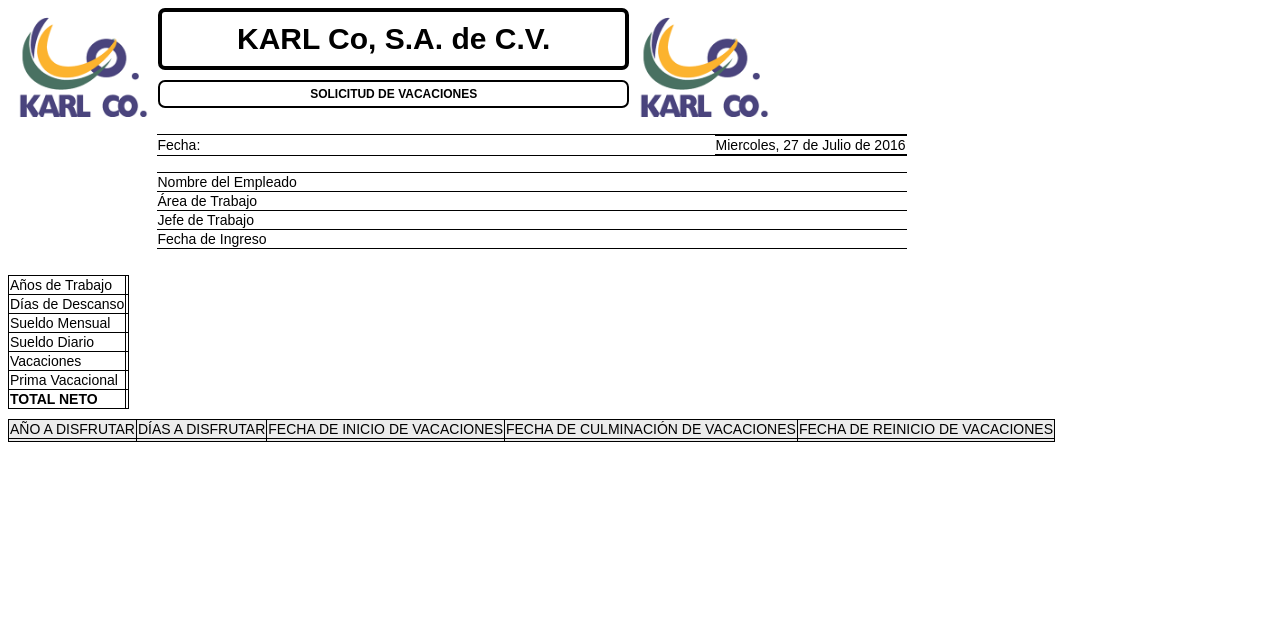
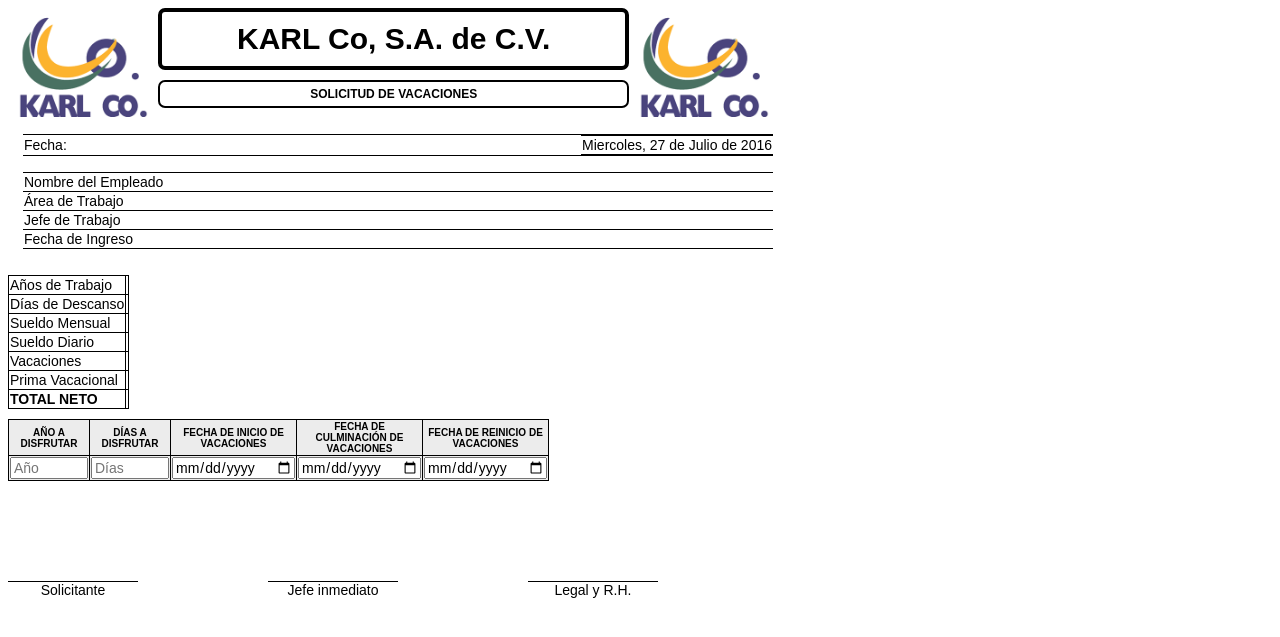
Before and after one commit to Beyda/RHKarlco, a PHP site: page /modulos/vacaciones/solicitud.php in a window 1280 px wide. Shown: the top 637 px of the page. Run offline with PHP 8.4, Linux system fonts and the light colour scheme.

Commit message:
Solicitud de vacaciones
Plantillas de solicitud

```diff
--- a/bootstrap/css/estilo_solv.css
+++ b/bootstrap/css/estilo_solv.css
@@ -16,6 +16,11 @@
 {
 	display: block;
 	float:left;
+}
+
+#cuerpo
+{
+
 }
 
 #empresa
@@ -85,4 +90,13 @@
 {
 	border: 1px solid;
 	border-bottom: 1px solid;
+	font-size: 10px;
+	text-align: center;
+	font-weight: bold;
 }
+
+#firmas div
+{
+	display: inline-block;
+	float: left;
+}
--- a/modulos/vacaciones/solicitud.php
+++ b/modulos/vacaciones/solicitud.php
@@ -109,14 +109,32 @@
 				<td>FECHA DE REINICIO DE VACACIONES</td>
 			</tr>
 			<tr>
-				<td></td>
-				<td></td>
-				<td></td>
-				<td></td>
-				<td></td>
+				<td style=" width: 25px;"><input type="text" name="anos" placeholder="Año" style="width: 70px;"></td>
+				<td style=" width: 25px;"><input type="text" name="dias" placeholder="Días" style="width: 70px;"></td>
+				<td style=" width: 40px;"><input type="date" name="f_in"></td>
+				<td style=" width: 40px;"><input type="date" name="f_fin"></td>
+				<td style=" width: 40px;"><input type="date" name="f_re"></td>
 			</tr>
 		</tbody>
 	</table>
+				<!-- FECHAS DE VACACIONES -->
+	<center>
+	<div id="firmas">
+		<div>
+			<div style="width: 130px;"></div>
+			<div style="border-top: 1px solid; width: 130px; text-align: center; margin-top: 100px;">Solicitante</div>
+		</div>
+		<div>
+			<div style="width: 130px;"></div>
+			<div style="border-top: 1px solid; width: 130px; text-align: center; margin-top: 100px;">Jefe inmediato</div>
+		</div>
+		<div>
+			<div style="width: 130px;"></div>
+			<div style="border-top: 1px solid; width: 130px; text-align: center; margin-top: 100px;">Legal y R.H.</div>
+		</div>
+	</div>
+	</center>
 </div>
+
 </body>
 </html>
```
